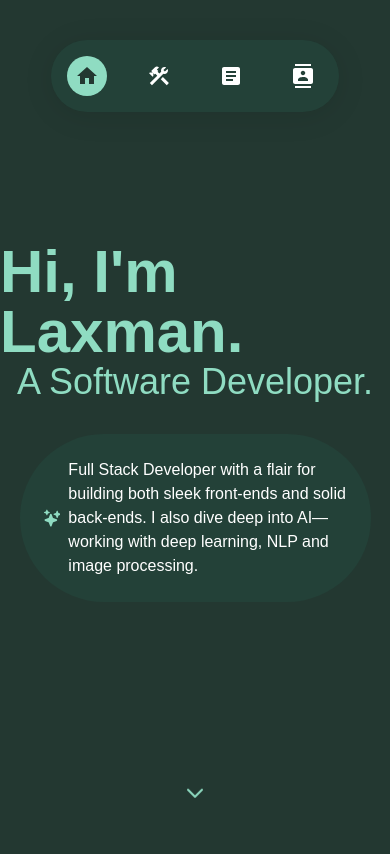
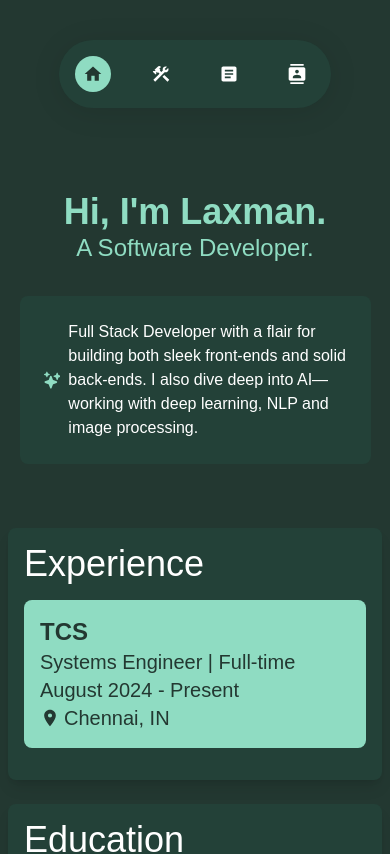
Before and after one commit to thaletto/Portfolio, a Next.js app: page / in a window 390 px wide. Shown: the top 854 px of the page. Built offline with nearby package versions, Linux system fonts and the light colour scheme; a web font is replaced by a local one; what tailwindcss-filters would draw is missing.

Commit message:
Update
Made changes to make it responsive in smaller screens, removed scrollbar.

```diff
--- a/app/contact/page.tsx
+++ b/app/contact/page.tsx
@@ -7,7 +7,7 @@ export default function Contact() {
     return (
         <div>
             {/* Profile Photo */}
-            <div className="w-full flex flex-col lg:flex-row items-center justify-center sm:space-y-4 lg:space-y-0 space-x-4 mb-8">
+            <div className="w-full flex flex-col lg:flex-row items-center justify-center space-y-4 sm:space-y-4 lg:space-y-0 space-x-4 mb-8">
                 <div className="w-1/2">
                     <Image
                         src='/images/Profile.jpg'
@@ -18,8 +18,8 @@ export default function Contact() {
                     />
                 </div>
                 <div>
-                    <p className={acornRegular.className + " text-7xl text-customGreen"}>Laxman K R.</p>
-                    <p className={acornRegular.className + " text-5xl"}>a.k.a <span className="text-customGreen">thaletto</span>.</p>
+                    <p className={acornRegular.className + " text-4xl md:text-7xl text-customGreen"}>Laxman K R.</p>
+                    <p className={acornRegular.className + " text-3xl md:text-5xl"}>a.k.a <span className="text-customGreen">thaletto</span>.</p>
                     <div className="mt-4 space-y-2">
                         <p className="flex items-center text-slate-300"><MdLocationOn className="mr-2 text-2xl text-customGreen"/> Chennai, TN, IN</p>
                         <p className="text-slate-300"><a href="mailto:krlaxman03@gmail.com" target="_blank" rel="noopener noreferrer" className="flex items-center"><MdMail className="mr-2 text-2xl text-customGreen"/> krlaxman03@gmail.com</a></p>
--- a/app/page.tsx
+++ b/app/page.tsx
@@ -25,15 +25,13 @@ export default function Home() {
   }, []);
 
   return (
-    <main className="h-full">
+    <main className="h-full mt-16">
       {/* Title Section */}
-      <div className="min-h-screen w-full flex flex-col items-center">
-        <div className="absolute top-1/2 transform -translate-y-1/2">
       <div className="flex flex-col justify-center items-center">
         <p
           className={
             acornSemiBold.className +
-                " text-6xl font-bold md:text-7xl text-customGreen text-balance"
+            " text-4xl font-bold md:text-7xl text-customGreen text-balance"
           }
         >
           Hi, I&apos;m Laxman.
@@ -41,44 +39,20 @@ export default function Home() {
         <p
           className={
             acornRegular.className +
-                " text-4xl md:text-4xl text-customGreen text-balance"
+            " text-2xl md:text-4xl text-customGreen text-balance"
           }
         >
           A Software Developer.
         </p>
       </div>
       <AboutMe />
-        </div>
-      </div>
 
-      <div className="grid grid-cols-1 sm:grid-cols-1 md:grid-cols-2 mx-8 mb-8 gap-6 mt-16">
+      <div className="grid grid-cols-1 sm:grid-cols-1 md:grid-cols-2 mx-2 sm:mx-4 md:mx-8 mb-8 gap-6 mt-16">
         <Experience />
         <Education />
         <Skills />
         <Certification />
       </div>
-
-      {/* Scroll Down Animation */}
-      <div
-        className={`fixed bottom-10 left-1/2 transform -translate-x-1/2 ${isVisible ? '' : 'hidden'}`}
-      >
-        <div className="animate-scrollDown">
-          <svg
-            xmlns="http://www.w3.org/2000/svg"
-            fill="none"
-            viewBox="0 0 24 24"
-            strokeWidth={2}
-            stroke="currentColor"
-            className="w-6 h-6 text-customGreen"
-          >
-            <path
-              strokeLinecap="round"
-              strokeLinejoin="round"
-              d="M19 9l-7 7-7-7"
-            />
-          </svg>
-        </div>
-      </div>
     </main>
   );
 }
--- a/app/projects/page.tsx
+++ b/app/projects/page.tsx
@@ -1,7 +1,7 @@
 "use client";
 
 import { useEffect } from "react";
-import { useRouter } from "next/navigation"; // Updated import for App Router
+import { useRouter } from "next/navigation";
 import { acornSemiBold, acornLight } from "@/public/fonts/font";
 import projectsData from "@/data/Projects.json";
 
@@ -35,14 +35,14 @@ export default function Projects() {
         <p
           className={
             acornSemiBold.className +
-            " text-7xl sm:text-6xl text-customGreen text-balance"
+            " text-5xl md:text-7xl sm:text-6xl text-customGreen text-balance"
           }
         >
           My Projects.
         </p>
       </div>
 
-      <div className="grid grid-cols-1 sm:grid-cols-1 md:grid-cols-2 lg:grid-cols-3 mx-8 mb-8 gap-6 mt-10">
+      <div className="grid grid-cols-1 sm:grid-cols-1 md:grid-cols-2 lg:grid-cols-3 mx-1 sm:mx-4 mb-8 gap-6 mt-10">
         {projects.map((project) => (
           <div
             key={project.id}
@@ -61,7 +61,7 @@ export default function Projects() {
               {project.skills.map((skill, skillIndex) => (
                 <span
                   key={skillIndex}
-                  className="md:text-sm sm:text-xs bg-customGreen p-2 text-charcoal rounded-full"
+                  className="md:text-sm sm:text-xs text-xs bg-customGreen p-2 text-charcoal rounded-full"
                 >
                   {skill}
                 </span>
--- a/components/AboutMe.tsx
+++ b/components/AboutMe.tsx
@@ -3,7 +3,7 @@ import { IoSparkles } from "react-icons/io5";
 export default function AboutMe() {
   return (
     <div className="flex items-center justify-center">
-      <div className="bg-charcoal-light rounded-full mt-8 p-6 md:p-4 md:w-2/3 w-90p">
+      <div className="bg-charcoal-light rounded-lg md:rounded-full mt-8 p-6 md:p-4 md:w-2/3 w-90p">
         <p className="text-pretty flex flex-row items-center">
           <IoSparkles className="mr-2 text-customGreen text-7xl md:text-5xl"/>
           Full Stack Developer with a flair for building both sleek front-ends and solid back-ends. I also dive deep into AI—working with deep learning, NLP and image processing.
--- a/components/Navbar.tsx
+++ b/components/Navbar.tsx
@@ -16,7 +16,7 @@ export default function Navbar() {
   const currentPath = usePathname();
   const [isDropdownOpen, setIsDropdownOpen] = useState(false);
 
-  const linkClass = "flex items-center p-2 md:text-lg text-2xl";
+  const linkClass = "flex items-center p-2 text-xl sm:text-xl md:text-lg";
   const activeLinkClass = "bg-customGreen text-charcoal rounded-full";
   const inactiveLinkClass = "text-white";
 
--- a/components/footer.tsx
+++ b/components/footer.tsx
@@ -9,7 +9,7 @@ export default function Footer() {
     const [ishovered, setIsHovered] = useState(false);
     return (
         <footer className={tnw.className + ' w-full flex flex-row md:mb-48 sm:mb-8 relative'}>
-          <p className='ml-8 flex flex-row items-center'>
+          <p className='ml-2 sm:ml-4 md:ml-8 flex flex-row items-center'>
             <MdCopyright className='mb-1 mr-1' /> {new Date().getFullYear()} Laxman K R
           </p>
           <p
```
Lines whose indentation alone changed are shown as unchanged.
